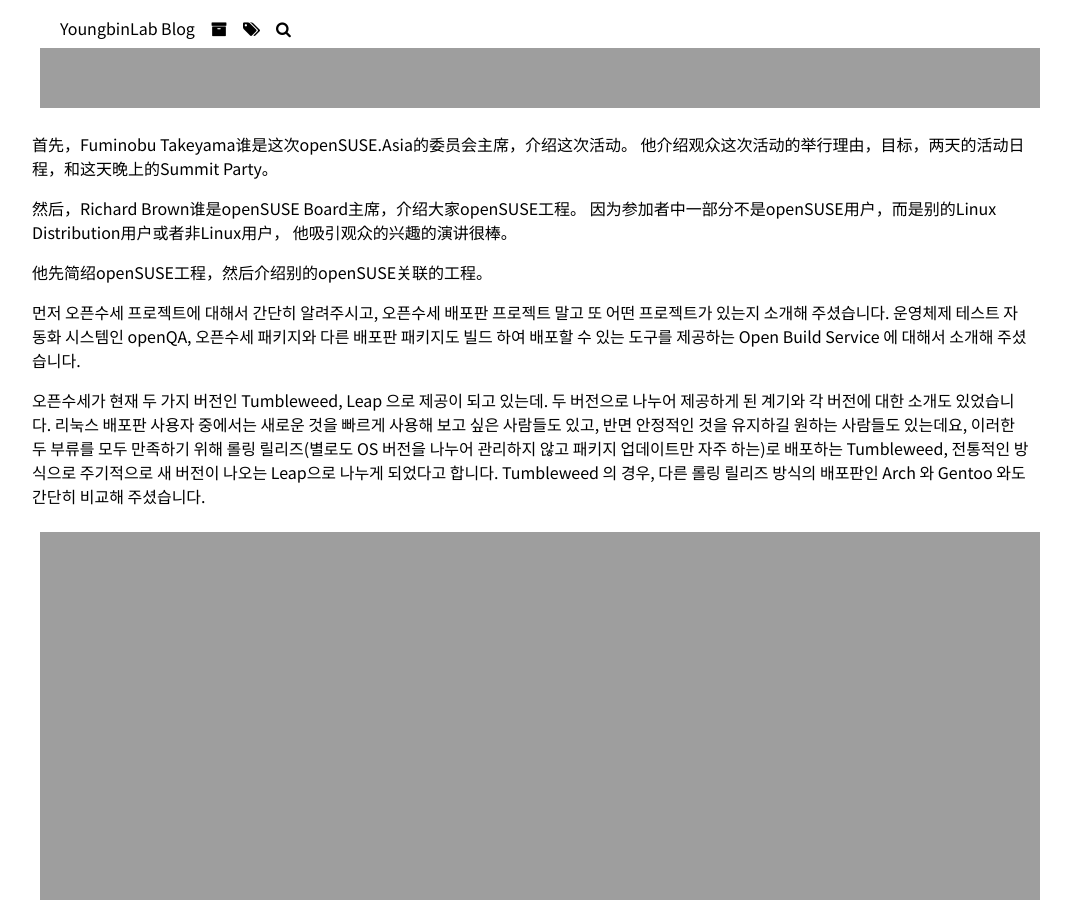
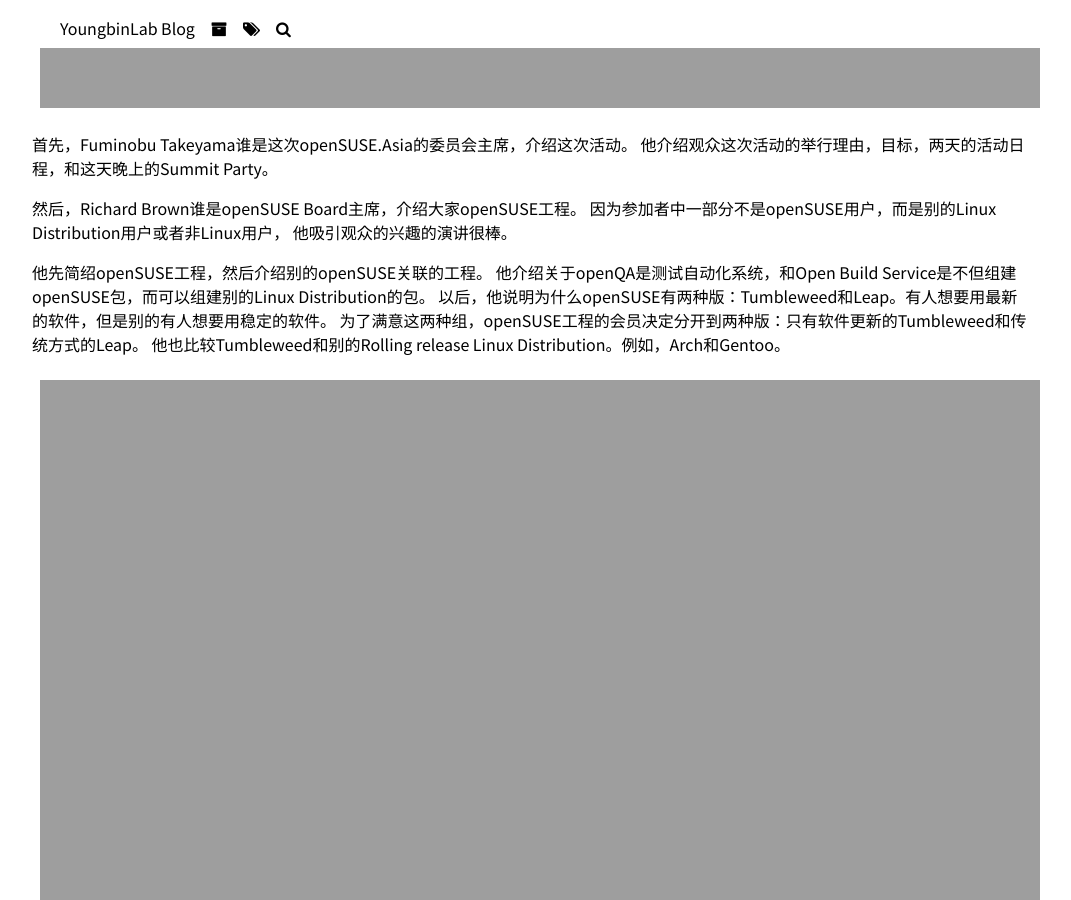
Before and after one commit to sukso96100/blog, a Jekyll site: the page built from _posts/2017-10-29-opensuse-asia-2017-tokyo-zh-cn.md, in a window 1280 px wide and 900 px high, scrolled down 3165 px. Shown: the whole window, without its empty margins (108-1179 px from the left). Built offline with Jekyll 4.4.1, drawn with Linux system fonts in a browser that asks for light colours; comment, search, counter and statistics services are not loaded; some of the changed text lies outside the part shown.

Commit message:
writing in chinese...

```diff
--- a/_posts/2017-10-29-opensuse-asia-2017-tokyo-zh-cn.md
+++ b/_posts/2017-10-29-opensuse-asia-2017-tokyo-zh-cn.md
@@ -30,7 +30,7 @@
 下天，openSUSE.Asia活动在电气通信大学开始。到达和报名后，我等了Keynote。等Keynote时，我可以看多样的展台和参加者来自多样的国家。
 以为大多数的人可以听懂和说英语，我可以和他们谈话，也可以听到有趣的故事。
 
-## 오프닝과 키노트
+## 开幕式和基础演讲
 ![Opening](https://sukso96100.github.io/blogimgs/opensuseasia_d2_0.jpg)
 
 首先，Fuminobu Takeyama谁是这次openSUSE.Asia的委员会主席，介绍这次活动。
@@ -41,13 +41,10 @@
 他吸引观众的兴趣的演讲很棒。
 
 他先简绍openSUSE工程，然后介绍别的openSUSE关联的工程。
-
-먼저 오픈수세 프로젝트에 대해서 간단히 알려주시고, 오픈수세 배포판 프로젝트 말고 또 어떤 프로젝트가 있는지 소개해 주셨습니다.
-운영체제 테스트 자동화 시스템인 openQA, 오픈수세 패키지와 다른 배포판 패키지도 빌드 하여 배포할 수 있는 도구를 제공하는 Open Build Service 에 대해서 소개해 주셨습니다.
-
-오픈수세가 현재 두 가지 버전인 Tumbleweed, Leap 으로 제공이 되고 있는데. 두 버전으로 나누어 제공하게 된 계기와 각 버전에 대한 소개도 있었습니다.
-리눅스 배포판 사용자 중에서는 새로운 것을 빠르게 사용해 보고 싶은 사람들도 있고, 반면 안정적인 것을 유지하길 원하는 사람들도 있는데요,
-이러한 두 부류를 모두 만족하기 위해 롤링 릴리즈(별로도 OS 버전을 나누어 관리하지 않고 패키지 업데이트만 자주 하는)로 배포하는 Tumbleweed, 전통적인 방식으로 주기적으로 새 버전이 나오는 Leap으로 나누게 되었다고 합니다. Tumbleweed 의 경우, 다른 롤링 릴리즈 방식의 배포판인 Arch 와 Gentoo 와도 간단히 비교해 주셨습니다.
+他介绍关于openQA是测试自动化系统，和Open Build Service是不但组建openSUSE包，而可以组建别的Linux Distribution的包。
+以后，他说明为什么openSUSE有两种版：Tumbleweed和Leap。有人想要用最新的软件，但是别的有人想要用稳定的软件。
+为了满意这两种组，openSUSE工程的会员决定分开到两种版：只有软件更新的Tumbleweed和传统方式的Leap。
+他也比较Tumbleweed和别的Rolling release Linux Distribution。例如，Arch和Gentoo。
 
 ![Keynote](https://sukso96100.github.io/blogimgs/opensuseasia_d2_1.jpg)
 
```
Also changed, not shown: other parts of _posts/2017-10-29-opensuse-asia-2017-tokyo-zh-cn.md (+1 -1 lines).
